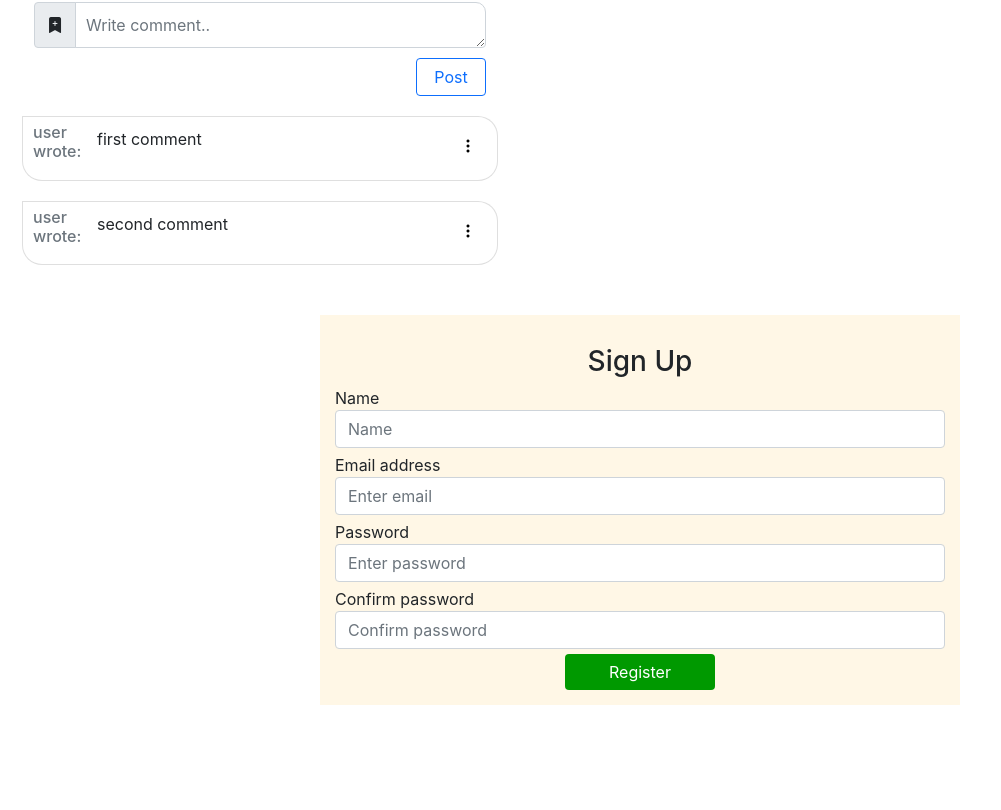
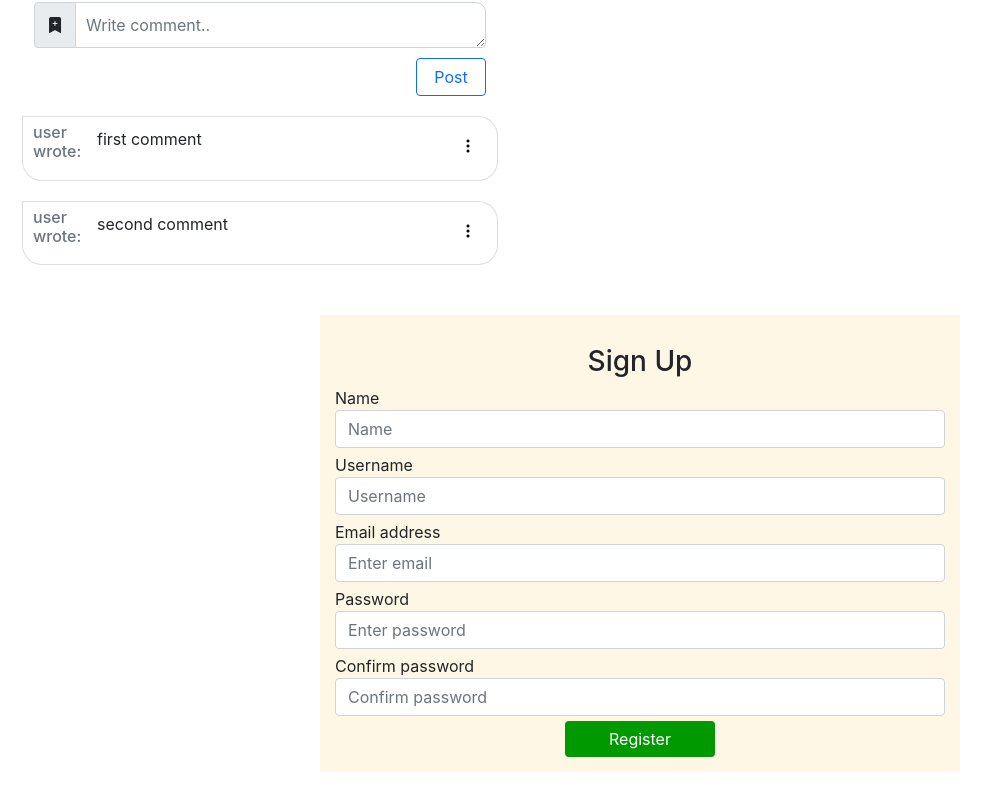
Before and after one commit to MartianCoders/Back-End-Proiect-Colectiv, a React (Create React App) app in the folder frontend-client/: page / in a window 1280 px wide. Shown: the part 976-1786 px from the top of the page, without its empty margins (0-1001 px from the left). Before the commit the page ends 1731 px from the top, so only its background shows below. Built offline with nearby package versions, Linux system fonts and the light colour scheme.

Commit message:
added username field

```diff
--- a/frontend-client/src/components/RegisterForm/index.tsx
+++ b/frontend-client/src/components/RegisterForm/index.tsx
@@ -7,16 +7,18 @@ class RegisterForm extends React.Component{
   onSubmit(e: React.SyntheticEvent){
     e.preventDefault();
         const target = e.target as typeof e.target & {
-          name:{value:string}
+          name: { value: string}
+          username: { value: string}
           email: { value: string };
           password: { value: string };
           confirmed_password: {value: string};
         };
         const name = target.name.value;
+        const username = target.username.value;
         const email = target.email.value;
         const password = target.password.value;
         const confirmed_password = target.confirmed_password.value;
-        if (password === confirmed_password) console.log(email,password,name)
+        if (password === confirmed_password) console.log(email, username,password,name)
         //@TODO: add BE route
         else alert("Passwords don't match");
   }
@@ -32,6 +34,15 @@ class RegisterForm extends React.Component{
             name="name"
             className="form-control"
             placeholder="Name"
+          />
+        </div>
+        <div className="form-group">
+          <label>Username</label>
+          <input
+            type="text"
+            name="username"
+            className="form-control"
+            placeholder="Username"
           />
         </div>
         <div className="form-group">
```
